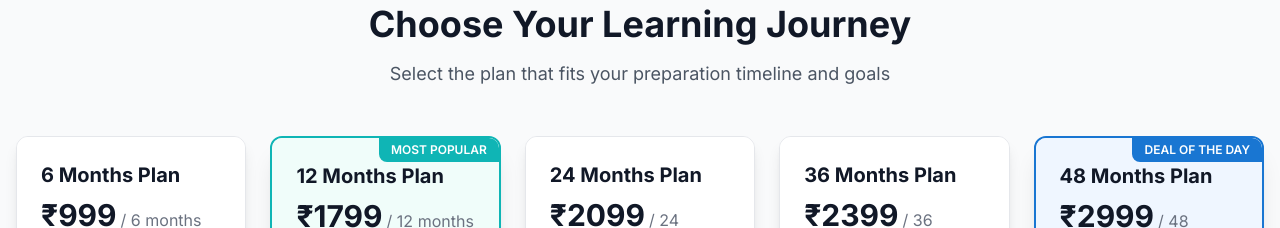
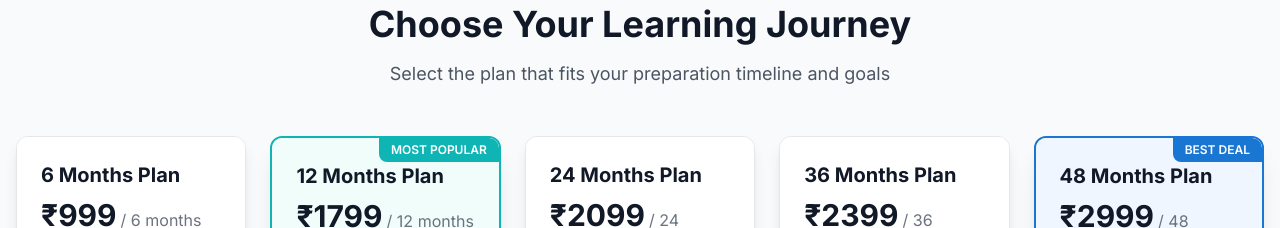
Before and after one commit to ayushmittal5221/Reflex-bolt, a React (Vite) app: page / in a window 1280 px wide. Shown: the part 1960-2188 px from the top of the page. Built offline with nearby package versions, Linux system fonts and the light colour scheme.

Commit message:
Update Deal Banner Text to Best Deal

```diff
--- a/src/components/Plans.tsx
+++ b/src/components/Plans.tsx
@@ -38,7 +38,7 @@ const Plans: React.FC = () => {
               {plan.dealOfDay && (
                 <div className="absolute top-0 right-0">
                   <div className="bg-blue-500 text-white text-xs font-semibold px-3 py-1 rounded-bl-lg">
-                    DEAL OF THE DAY
+                    BEST DEAL
                   </div>
                 </div>
               )}
```
